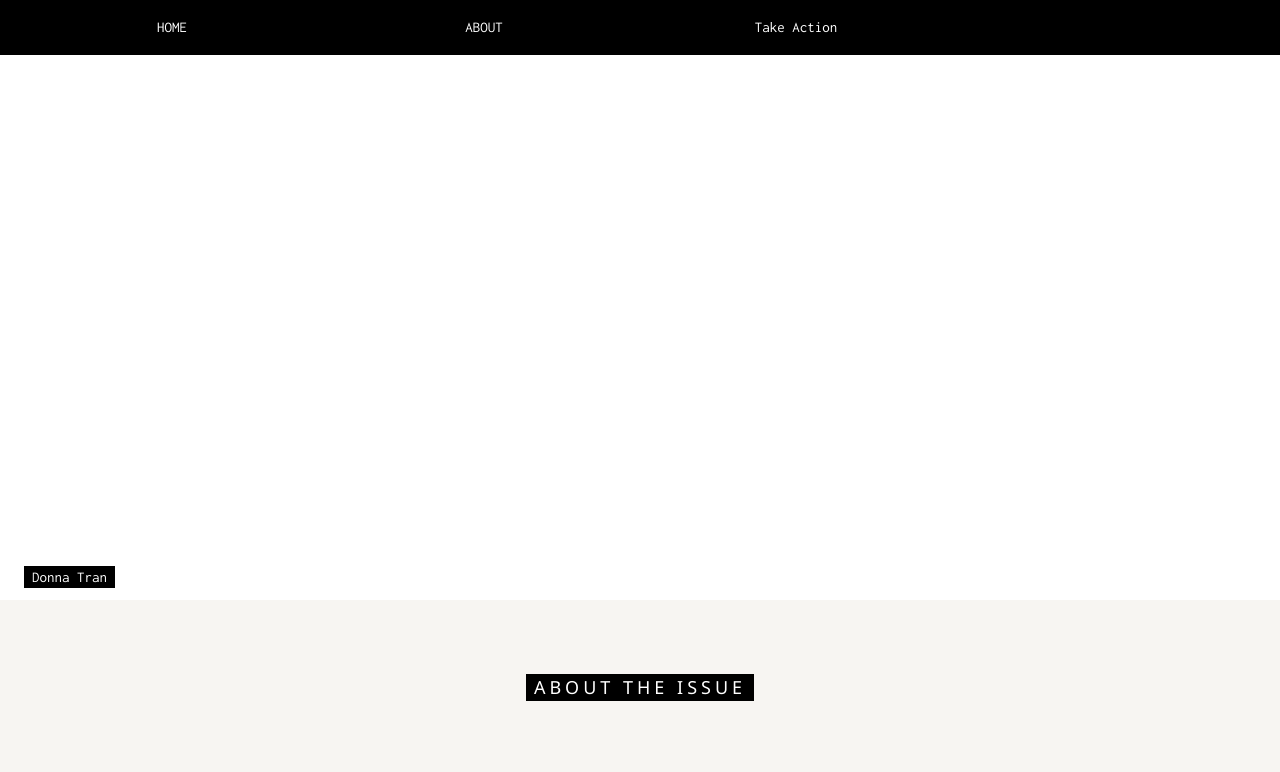
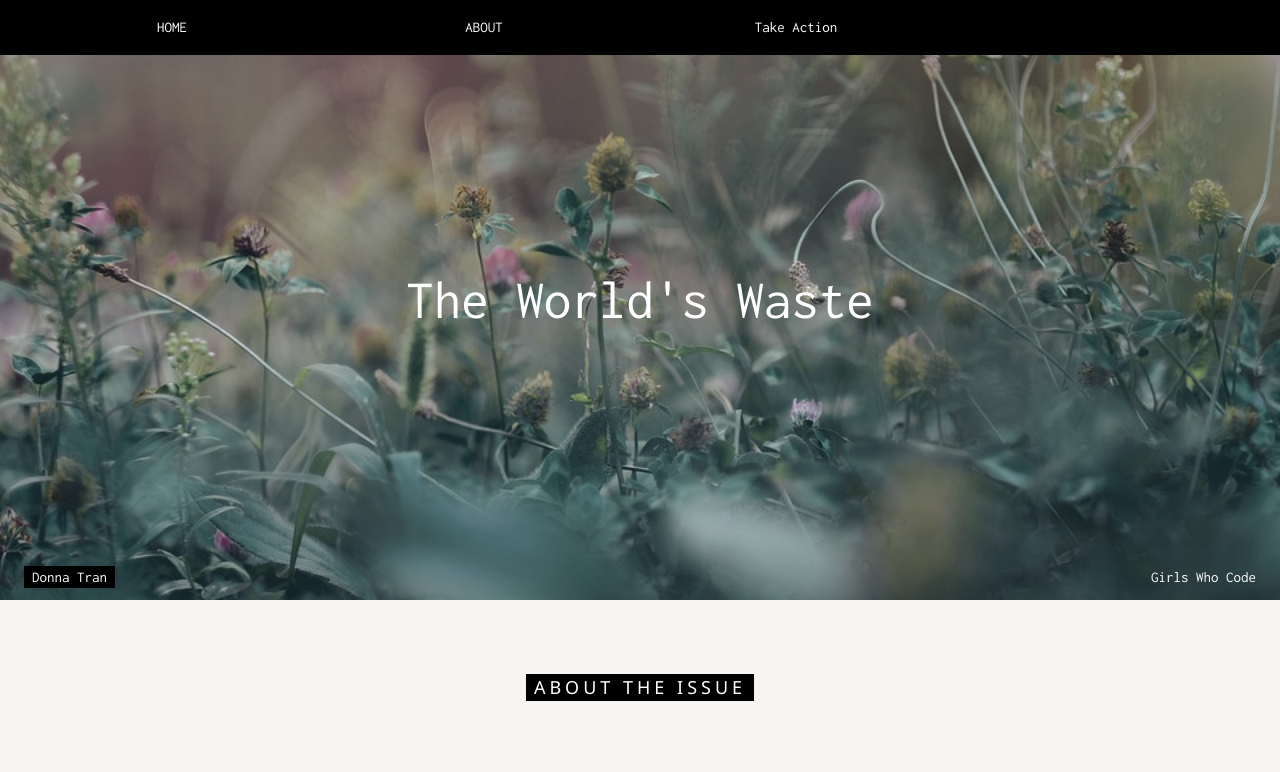
Before and after one commit to DonnaTran/DonnaTran.github.io, a plain HTML site: page index.html in a window 1280 px wide. Shown: the top 772 px of the page. Drawn offline with nearby package versions, Linux system fonts and the light colour scheme; grey boxes are pictures that could not be loaded.

Commit message:
Update style.css

```diff
--- a/style.css
+++ b/style.css
@@ -6,7 +6,7 @@ body, html {
 .bgimg {
   background-position: center;
   background-size: cover;
-  background-image: url("four.jpg"); alt="An image of nature and various flowers.";
+  background-image: url("assets/four.jpg"); alt="An image of nature and various flowers.";
   min-height: 75%;
 }
 
```
